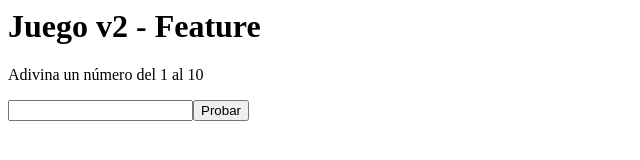
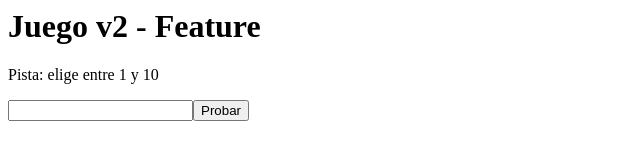
Before and after one commit to isach2900-creator/juego-adivina-numero-pr, a plain HTML site: page index.html in a window 1280 px wide. Shown: the full height of the page, 0-640 px from the left. Drawn offline with Linux system fonts and the light colour scheme.

Commit message:
Agregar pista en feature

```diff
--- a/index.html
+++ b/index.html
@@ -1,5 +1,5 @@
 <h1>Juego v2 - Feature</h1>
-<p>Adivina un número del 1 al 10</p>
+<p>Pista: elige entre 1 y 10</p>
 <input type=number id=num><button>Probar</button>
 <script>const secreto = Math.floor(Math.random() * 10) + 1;</script>
 <div id=resultado></div>
```
